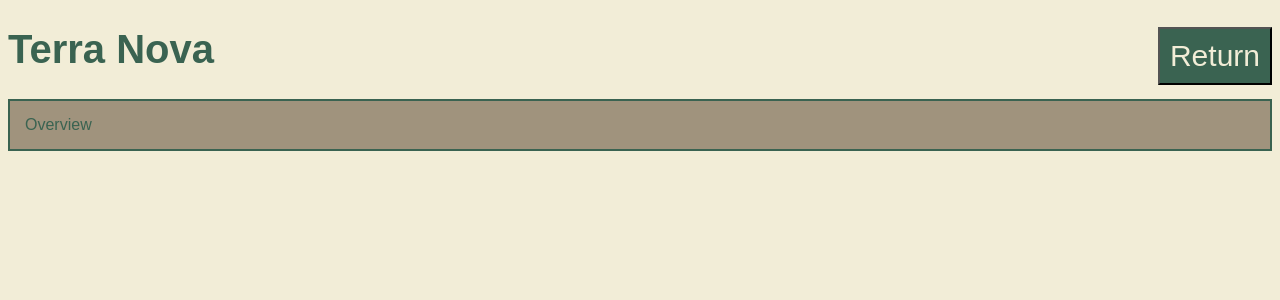
After one commit to Caspar-tech/TerraNova, a Django app: page /overview/ in a window 1280 px wide. The commit adds this page. Shown: the top 300 px of the page. Run offline with Django 3.2, Linux system fonts and the light colour scheme; some libraries are stand-ins or nearby versions.

Commit message:
Added an "overview" template and moves css-elements to .css sheet instead of on template

```diff
--- a/Game/static/Game/main.css
+++ b/Game/static/Game/main.css
@@ -1,6 +1,26 @@
 body {
-    background-color: black;
+    background-color: #F2EDD7;
+    color: #3A6351;
     font-family: Arial;
+}
+
+H1 {
+    font-size: 40px;
+}
+
+.Topnav {
+    background-color: #A0937D;
+    border-style: solid;
+    border-width: 2px;
+    padding: 15px;
+}
+
+.TopButton {
+    background-color: #3A6351;
+    display: inline-block;
+    font-size: 30px;
+    color: #F2EDD7;
+    padding: 10px;
 }
 
 table {
@@ -11,3 +31,7 @@ table {
 td {
    border: 1px solid black;
 }
+
+.Right {
+    float: right;
+}
--- /dev/null
+++ b/Game/templates/Game/overview.html
@@ -0,0 +1,18 @@
+{% extends "Game/base.html" %}
+{% block content%}
+
+<h1>Terra Nova
+
+    <div class = "Right">
+        <form method="POST">
+            {% csrf_token %}
+            <input class="TopButton" type="Submit" name="Return" value="Return">
+        </form>
+    </div>
+</h1>
+
+<div class="Topnav">
+    Overview
+</div>
+
+{% endblock content %}
--- a/Game/urls.py
+++ b/Game/urls.py
@@ -4,6 +4,7 @@ from django.contrib.auth import views as auth_views
 
 urlpatterns = [
         path('', user_views.MainView.as_view(), name='main'),
+        path('overview/', user_views.OverviewView.as_view(), name='overview'),
         path('login/', auth_views.LoginView.as_view(template_name='Game/login.html'), name='login'),
         path('logout/', auth_views.LogoutView.as_view(template_name='Game/logout.html'), name='logout'),
 ]
--- a/Game/views.py
+++ b/Game/views.py
@@ -48,7 +48,7 @@ class MainView(ListView):
             # Creates a new grid, using given Rows and Columns
             Newgrid(request.POST)
         elif request.POST.get('Next Year') == 'Next Year':
-            pass
+            return redirect('overview')
         elif request.POST.get('Square') != "":
             # Sets the clicked tile from undiscovered to discovered (if a neighbour is discovered)
             Discover(int(request.POST.get('Square')))
@@ -64,3 +64,13 @@ def register(request):
     else:
         form = UserRegisterForm()
     return render(request, 'Game/register.html', {'form': form})
+
+class OverviewView(ListView):
+    model = Square
+    template_name = "Game/overview.html"
+    context_object_name = "Square"
+
+    def post(self, request, *args, **kwargs):
+        if request.POST.get('Return') == 'Return':
+            return redirect('main')
+        return super().get(request, *args, **kwargs)
```
Also changed, not shown: Game/templates/Game/main.html (+1 -28 lines), db.sqlite3.
